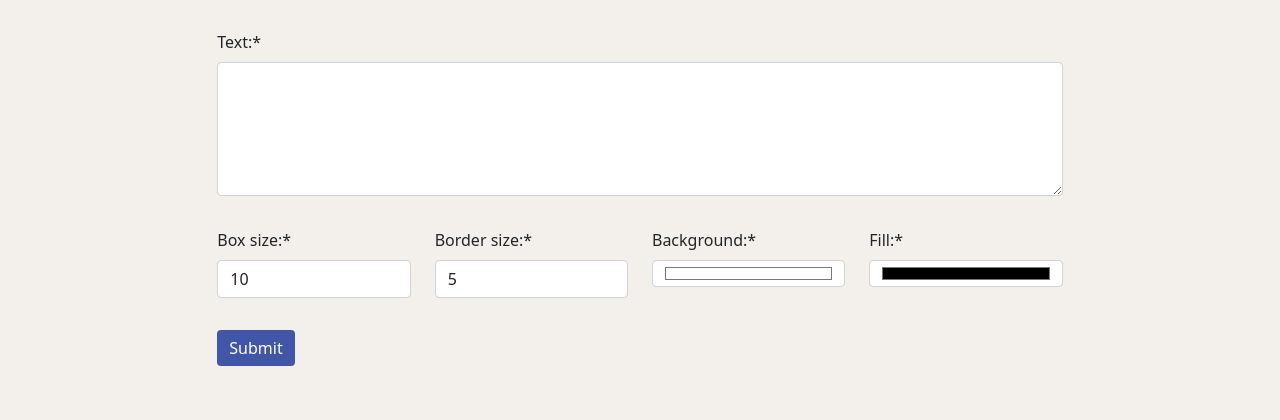
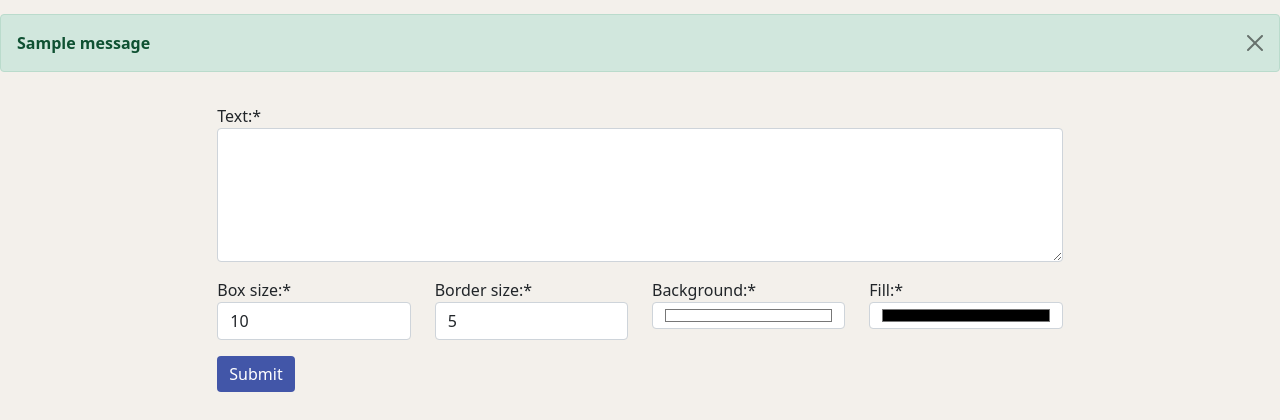
Before and after one commit to andrii-shchur/qr_generator, a Django app: page / in a window 1280 px wide. Shown: the part 56-476 px from the top of the page. Run offline with Django 4.2, Linux system fonts and the light colour scheme; tables that the repository leaves empty hold one stand-in row (values such as "Sample post"); one stand-in notice (Sample message) is shown; some libraries are stand-ins or nearby versions.

Commit message:
added styled alerts

```diff
--- /dev/null
+++ b/backend/templates/backend/messages.html
@@ -0,0 +1,8 @@
+{% for message in messages %}
+    <div class="alert {{ message.tags }} alert-dismissible fade show" role="alert">
+        <strong>{{ message }}</strong>
+        <button type="button" class="btn-close" data-bs-dismiss="alert" aria-label="Close">
+            <span aria-hidden="true"></span>
+        </button>
+    </div>
+{% endfor %}
--- a/backend/templates/backend/result.html
+++ b/backend/templates/backend/result.html
@@ -8,7 +8,11 @@
             {% csrf_token %}
             <input type="hidden" name="img-path" value="{{ img_path }}">
             <input type="hidden" name="created-at" value="{{ created_at }}">
-            <button id="saveButton" type="submit" class="btn btn-primary mb-2" style="background-color: #4256a8; border: none;">Save</button>
+            <div class="row">
+                <div class="col gy-4">
+                    <button id="saveButton" type="submit" class="btn btn-primary mb-2" style="background-color: #4256a8; border: none;">Save</button>
+                </div>
+            </div>
         </form>
     </div>
 {% endblock %}
--- a/backend/views.py
+++ b/backend/views.py
@@ -4,6 +4,7 @@ from django.contrib.auth.models import User
 from django.contrib.auth import login, authenticate, logout
 from django.contrib import messages
 from django.utils import timezone
+from django.contrib.auth.decorators import login_required
 
 from .models import QrCode
 from .forms import SubmitForm, SignInForm, RegisterForm
@@ -44,7 +45,7 @@ def login_page(request):
             user = authenticate(username=username, password=password)
             if user is not None:
                 login(request=request, user=user)
-                messages.info(request, f"You are now logged in as {username}.")
+                messages.add_message(request, messages.INFO, f"You are now logged in as {username}.")
                 return redirect(index)
 
     return render(request, 'backend/signin-page.html', {'form': form})
@@ -67,6 +68,7 @@ def logout_page(request):
     return redirect(index)
 
 
+@login_required
 def profile(request):
     query = QrCode.objects.filter(user=request.user)
     data = []
@@ -75,11 +77,12 @@ def profile(request):
     return render(request, 'backend/profile.html', {'data': data})
 
 
+@login_required
 def save_code(request):
     img_path = request.POST.get('img-path')
     created_at = request.POST.get('created-at')
     new_code = QrCode(user=request.user, img_path=img_path, created_at=created_at)
     new_code.save()
-    messages.success(request, 'Successfully saved!')
+    messages.add_message(request, messages.SUCCESS, 'Successfully saved!')
 
     return redirect(index)
--- /dev/null
+++ b/requirements.txt
@@ -0,0 +1,3 @@
+Django==4.0.1
+django-crispy-forms==1.14.0
+qrcode==7.3.1
```
Also changed, not shown: backend/templates/backend/base.html (+8 -38 lines), backend/templates/backend/header.html (added, +35 -0 lines), qr_generator/settings.py (+11 -1 lines).
